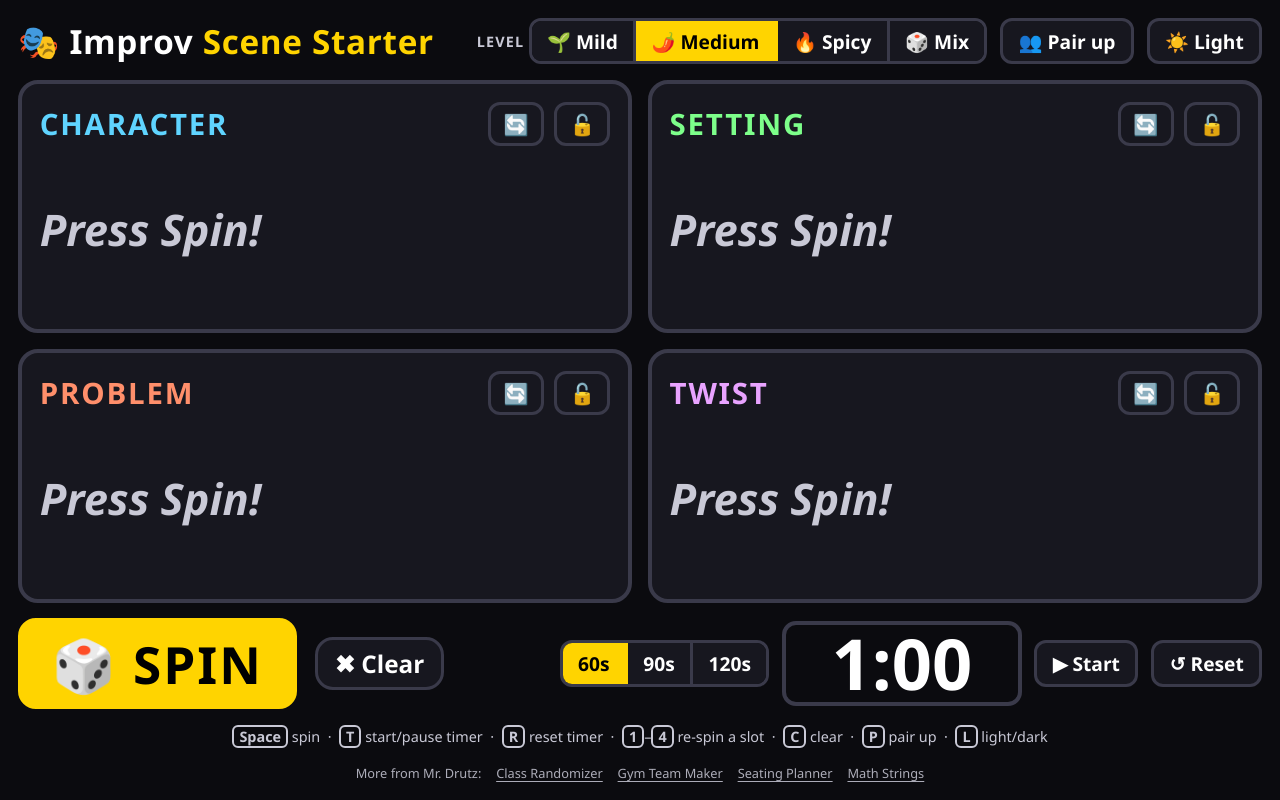
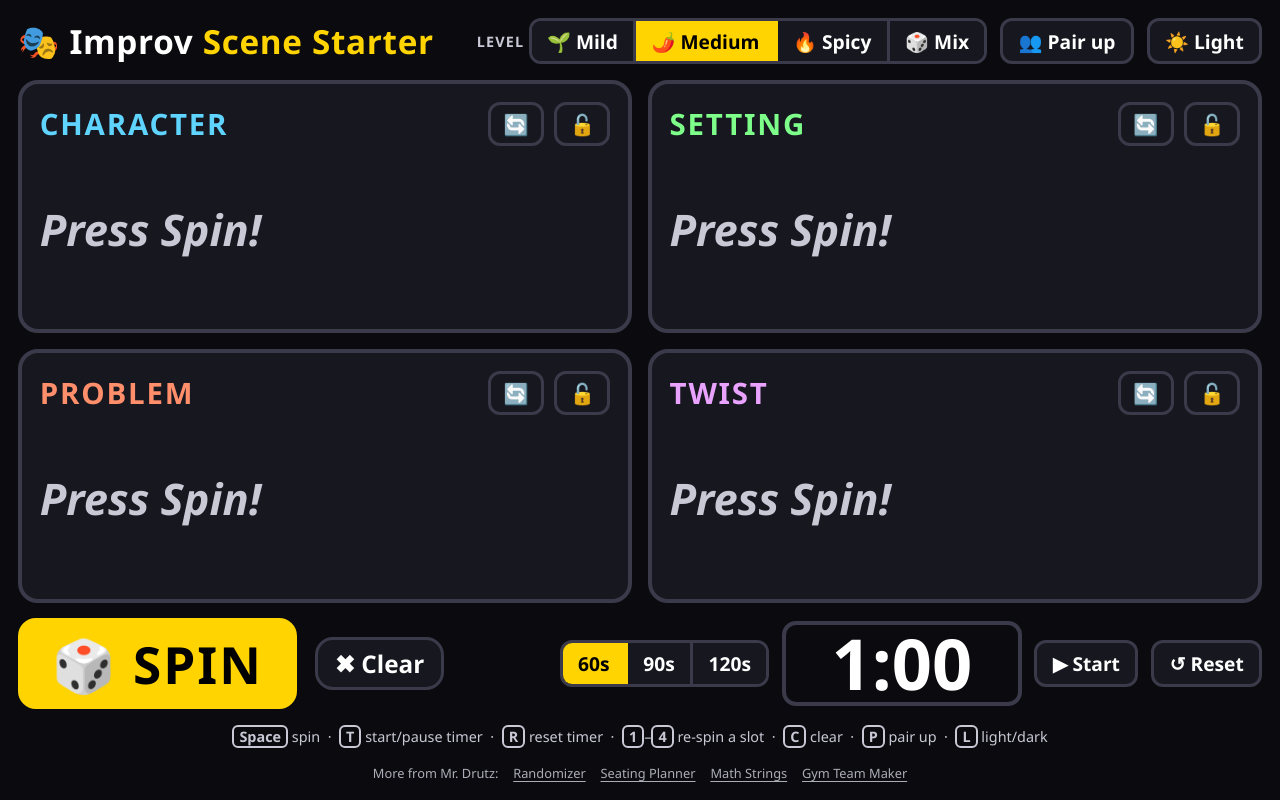
Before and after one commit to gdrutz-blip/drama-generator, a plain HTML site: page index.html in a window 1280 px wide. Drawn offline with Linux system fonts and the light colour scheme.

Commit message:
Rename Class Randomizer to Randomizer and reorder the sister-site links
Order: Randomizer, Seating Planner, Math Strings, Gym Team Maker,
Drama Scene Builder (each site leaves out itself).

Co-Authored-By: Claude Sonnet 5.5 <noreply@anthropic.com>
Claude-Session: https://claude.ai/code/session_01WSUdUJtXKBFZpA7KKbPX6Q

```diff
--- a/index.html
+++ b/index.html
@@ -329,10 +329,10 @@
   <!-- Links to the other tools. Keep in step with https://gdrutz-blip.github.io/random/tools.json -->
   <div class="more-tools">
     <span>More from Mr. Drutz:</span>
-    <a href="https://gdrutz-blip.github.io/random/" target="_blank" rel="noopener">Class Randomizer</a>
-    <a href="https://gdrutz-blip.github.io/teambuilder/" target="_blank" rel="noopener">Gym Team Maker</a>
+    <a href="https://gdrutz-blip.github.io/random/" target="_blank" rel="noopener">Randomizer</a>
     <a href="https://gdrutz-blip.github.io/seatingplanner/" target="_blank" rel="noopener">Seating Planner</a>
     <a href="https://gdrutz-blip.github.io/math-strings/" target="_blank" rel="noopener">Math Strings</a>
+    <a href="https://gdrutz-blip.github.io/teambuilder/" target="_blank" rel="noopener">Gym Team Maker</a>
   </div>
 </footer>
 
```
